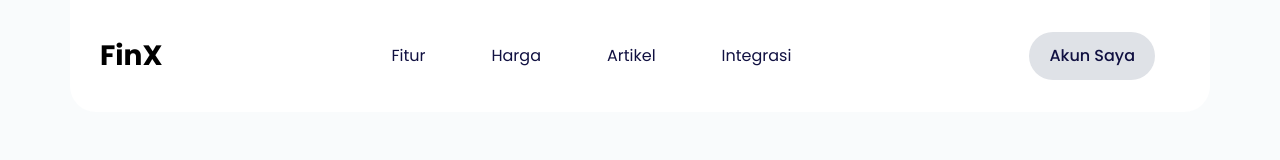
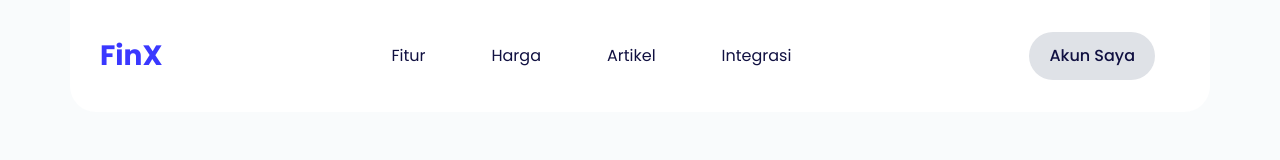
Before and after one commit to TegarBagus1945/cashier-landingpage, a plain HTML site: page index.html in a window 1280 px wide. In both pictures the pointer is over the link "FinX". Shown: the top 160 px of the page. Drawn offline with nearby package versions, Linux system fonts and the light colour scheme.

Commit message:
Create a navbar logo that changes when the user hovers the cursor over it.

```diff
--- a/css/style.css
+++ b/css/style.css
@@ -105,6 +105,10 @@ body {
     font-size: 28px;
 }
 
+.navbar-brand:hover{
+    color: var(--blue);
+    transition: all 0.3s ease;
+}
 
 .navbar{
     --bs-navbar-padding-y: 0;
```
